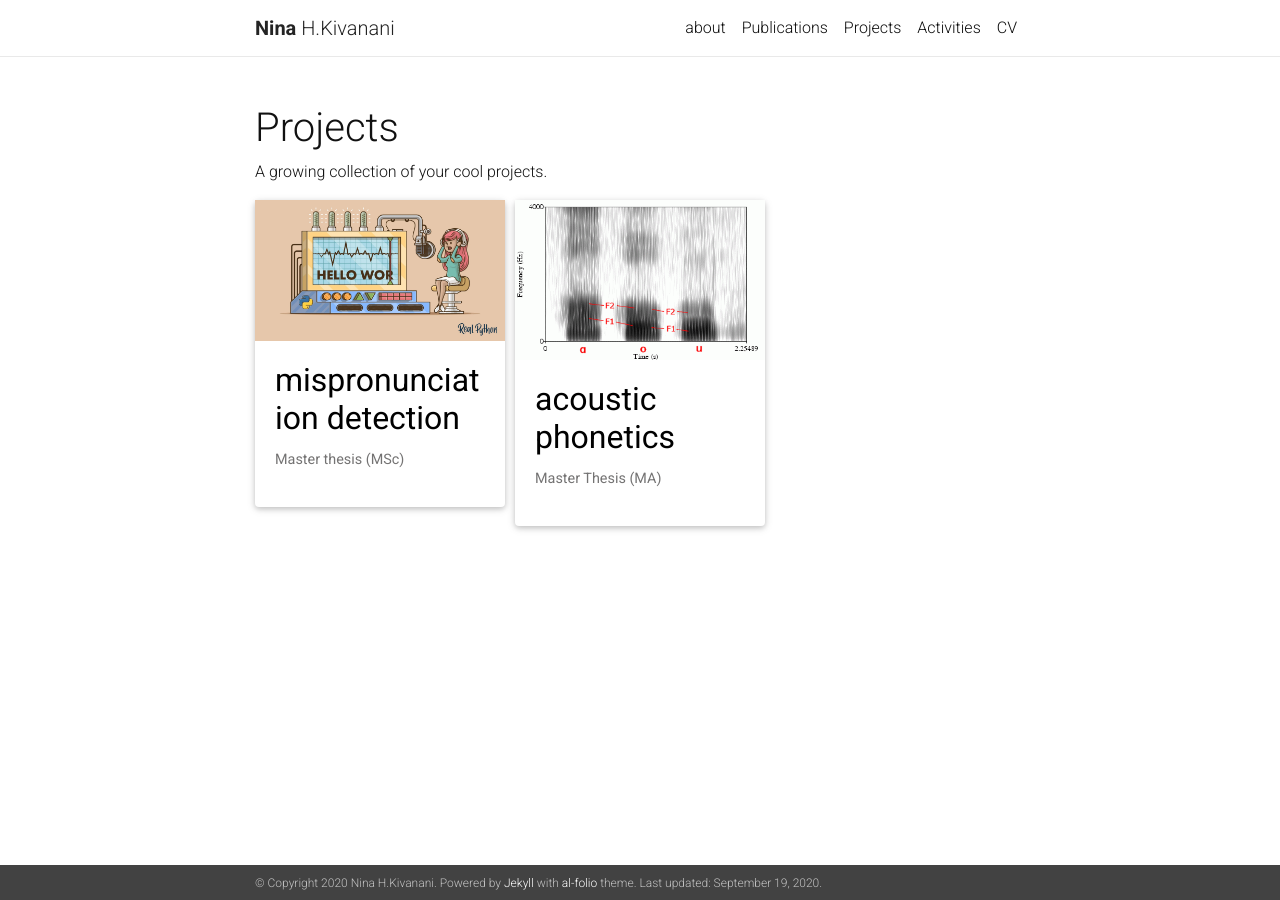
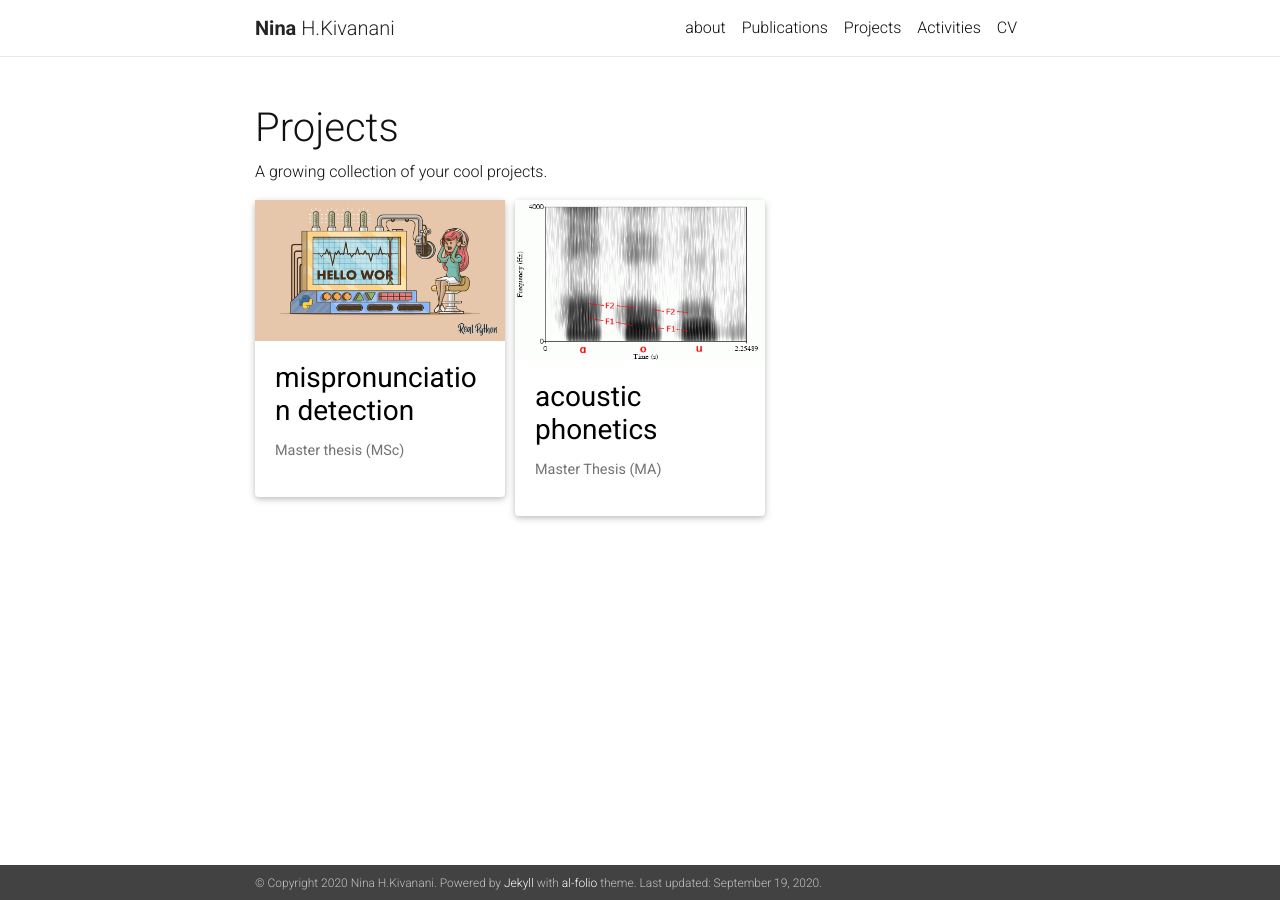
Before and after one commit to NinaHK/NinaHK.github.io, a Jekyll site: the page built from _pages/projects.md, in a window 1280 px wide. Built offline with Jekyll 4.4.1, drawn with Linux system fonts in a browser that asks for light colours; nearby versions of some CDN libraries; a style sheet for code colours, icons or effects is not loaded.

Commit message:
Update projects.md

```diff
--- a/_pages/projects.md
+++ b/_pages/projects.md
@@ -22,7 +22,7 @@
         <img src="{{ project.img | relative_url }}" alt="project thumbnail">
         {% endif %}
         <div class="card-body">
-          <h2 class="card-title text-lowercase">{{ project.title }}</h2>
+          <h3 class="card-title text-lowercase">{{ project.title }}</h3>
           <p class="card-text">{{ project.description }}</p>
           <div class="row ml-1 mr-1 p-0">
 <!---
```
